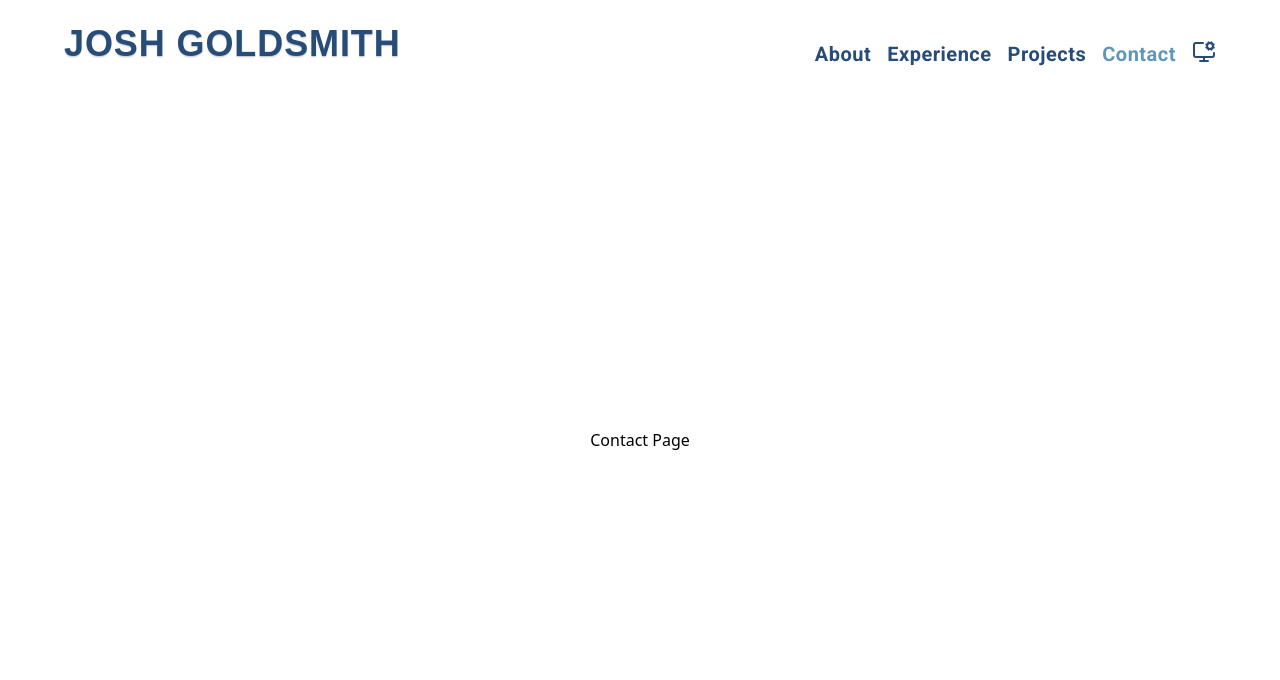
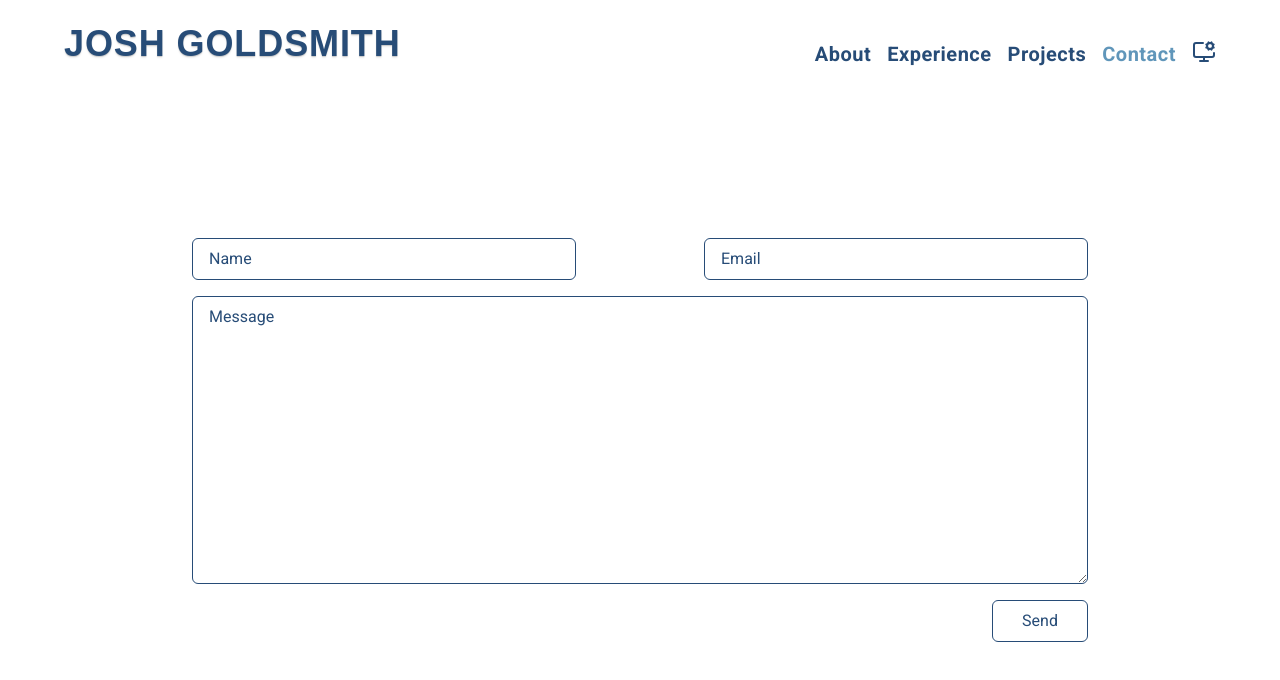
Before and after one commit to jgold3/portfolio, a Next.js app: page /contact in a window 1280 px wide. Shown: the top 680 px of the page. Built offline with nearby package versions, Linux system fonts and the light colour scheme; a web font is replaced by a local one.

Commit message:
Added contact form layout for larger screens

```diff
--- a/src/app/about/page.tsx
+++ b/src/app/about/page.tsx
@@ -25,8 +25,8 @@ export const metadata: Metadata = {
 
 export default function AboutPage() {
   return (
-    <div className="my-10 flex h-full w-full px-5 sm:px-10">
-      <div className="relative mr-6 pl-6">
+    <div className="my-10 flex h-full w-full px-5 sm:px-16">
+      <div className="relative mr-6">
         <div className="absolute top-0 left-1/2 h-full w-[2px] bg-primary"></div>
       </div>
       <div className="flex flex-grow flex-col space-y-20">
--- a/src/app/contact/page.tsx
+++ b/src/app/contact/page.tsx
@@ -1,3 +1,4 @@
+import ContactForm from "@/components/ContactForm";
 import { Metadata } from "next";
 
 export const metadata: Metadata = {
@@ -7,8 +8,8 @@ export const metadata: Metadata = {
 
 export default function ContactPage() {
   return (
-    <div className="flex h-[calc(100vh-5rem)] flex-col items-center justify-center">
-      <h1>Contact Page</h1>
+    <div className="flex h-[calc(100svh-5rem)] flex-col items-center justify-center p-8 sm:h-[calc(100vh-5rem)] sm:p-32">
+      <ContactForm />
     </div>
   );
 }
--- a/src/app/experience/page.tsx
+++ b/src/app/experience/page.tsx
@@ -7,7 +7,7 @@ export const metadata: Metadata = {
 
 export default function ExperiencePage() {
   return (
-    <div className="flex p-5 sm:p-10">
+    <div className="flex p-5 sm:p-16">
       <div className="h-full w-full">
         <div className="flex flex-col font-primary text-primary">
           <p>
--- a/src/app/page.tsx
+++ b/src/app/page.tsx
@@ -3,7 +3,7 @@ import Link from "next/link";
 
 export default function LandingPage() {
   return (
-    <section className="flex h-[calc(100svh-5rem)] flex-col-reverse justify-center sm:grid sm:h-[calc(100vh-5rem)] sm:grid-cols-2 sm:px-16">
+    <div className="flex h-[calc(100dvh-5rem)] flex-col-reverse justify-center sm:grid sm:h-[calc(100vh-5rem)] sm:grid-cols-2 sm:px-16">
       <div className="my-8 flex flex-col items-center justify-center">
         <p className="text-center font-primary text-xl tracking-wide text-balance text-primary">Hello, my name is</p>
         <h1 className="text-center font-primary text-6xl font-bold tracking-wide text-balance text-primary">
@@ -29,6 +29,6 @@ export default function LandingPage() {
           <Image src="/me.png" alt="Picture of Josh Goldsmith" fill priority className="rounded-full" />
         </div>
       </div>
-    </section>
+    </div>
   );
 }
--- /dev/null
+++ b/src/components/ContactForm.tsx
@@ -0,0 +1,58 @@
+"use client";
+
+import { useState } from "react";
+
+function ContactForm() {
+  const [formData, setFormData] = useState({
+    name: "",
+    email: "",
+    message: "",
+  });
+  const isDisabled = !formData.name || !formData.email || !formData.message;
+
+  const handleChange = (e: React.ChangeEvent<HTMLInputElement | HTMLTextAreaElement>) => {
+    setFormData({ ...formData, [e.target.name]: e.target.value });
+  };
+
+  const handleSubmit = (e: React.MouseEvent<HTMLButtonElement>) => {
+    e.preventDefault();
+    console.log(formData);
+  };
+
+  return (
+    <div className="grid w-full max-w-4xl grid-cols-1 gap-4 sm:grid-cols-2">
+      <input
+        className="w-full rounded-md border border-primary px-4 py-2 font-primary text-primary placeholder:text-primary focus:ring-1 focus:ring-primary focus:outline-none sm:max-w-sm"
+        type="text"
+        name="name"
+        placeholder="Name"
+        value={formData.name}
+        onChange={handleChange}
+      />
+      <input
+        className="w-full rounded-md border border-primary px-4 py-2 font-primary text-primary placeholder:text-primary focus:ring-1 focus:ring-primary focus:outline-none sm:max-w-sm sm:justify-self-end"
+        name="email"
+        type="email"
+        placeholder="Email"
+        value={formData.email}
+        onChange={handleChange}
+      />
+      <textarea
+        className="col-span-2 h-72 max-h-72 w-full rounded-md border border-primary px-4 py-2 font-primary text-primary placeholder:text-primary focus:ring-1 focus:ring-primary focus:outline-none"
+        name="message"
+        placeholder="Message"
+        value={formData.message}
+        onChange={handleChange}
+      />
+      <button
+        onClick={handleSubmit}
+        disabled={isDisabled}
+        className="col-start-2 w-24 justify-self-end rounded-md border border-primary px-4 py-2 font-primary text-primary transition-colors active:bg-secondary sm:hover:bg-secondary"
+      >
+        Send
+      </button>
+    </div>
+  );
+}
+
+export default ContactForm;
--- a/src/middleware.ts
+++ b/src/middleware.ts
@@ -16,6 +16,8 @@ const BLOCKED_USER_AGENTS = [
   /wget/i,
   /httpie/i,
   /httpie/i,
+  /driftnet-crawler/i,
+  /zgrab/i,
 ];
 
 export function middleware(request: NextRequest) {
```
